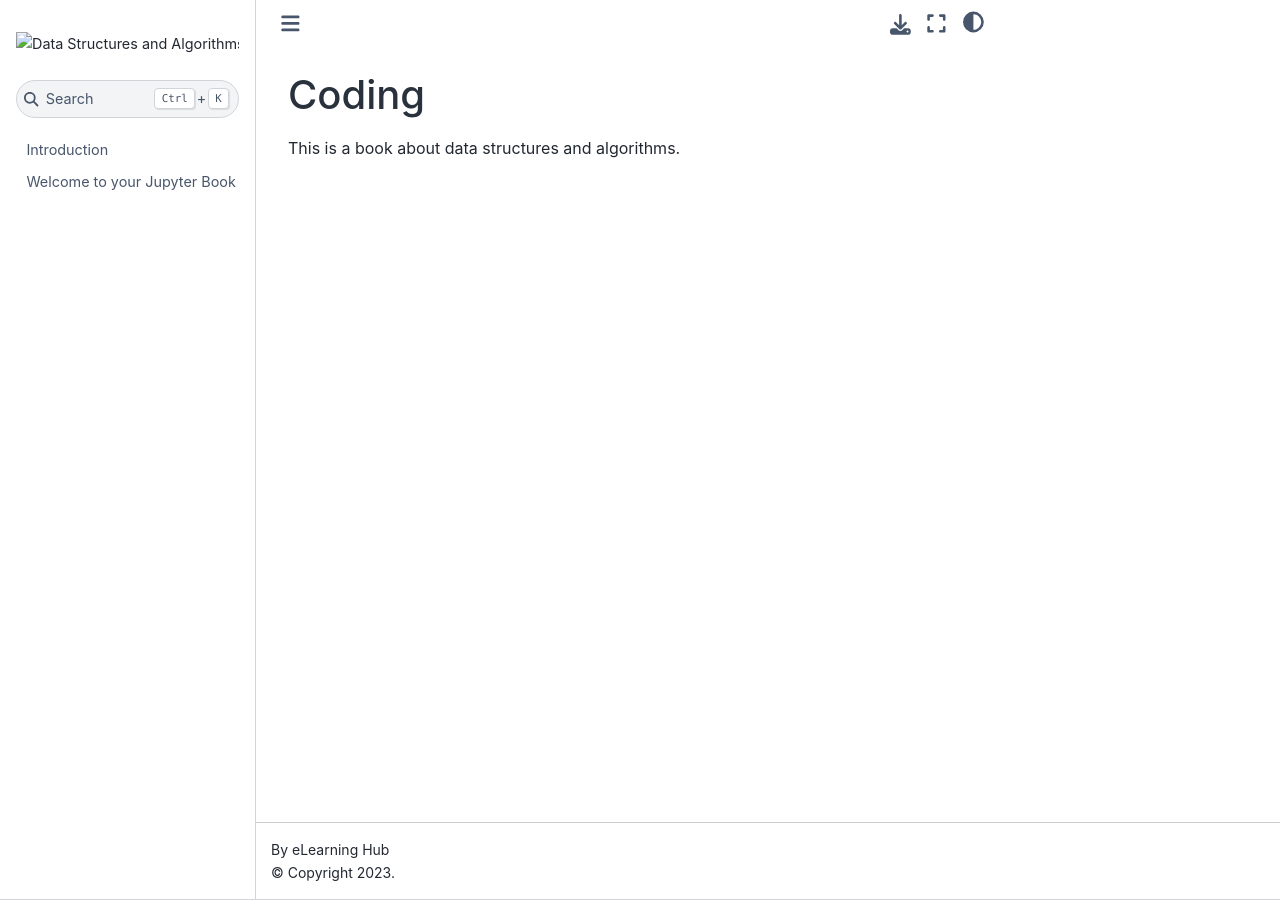
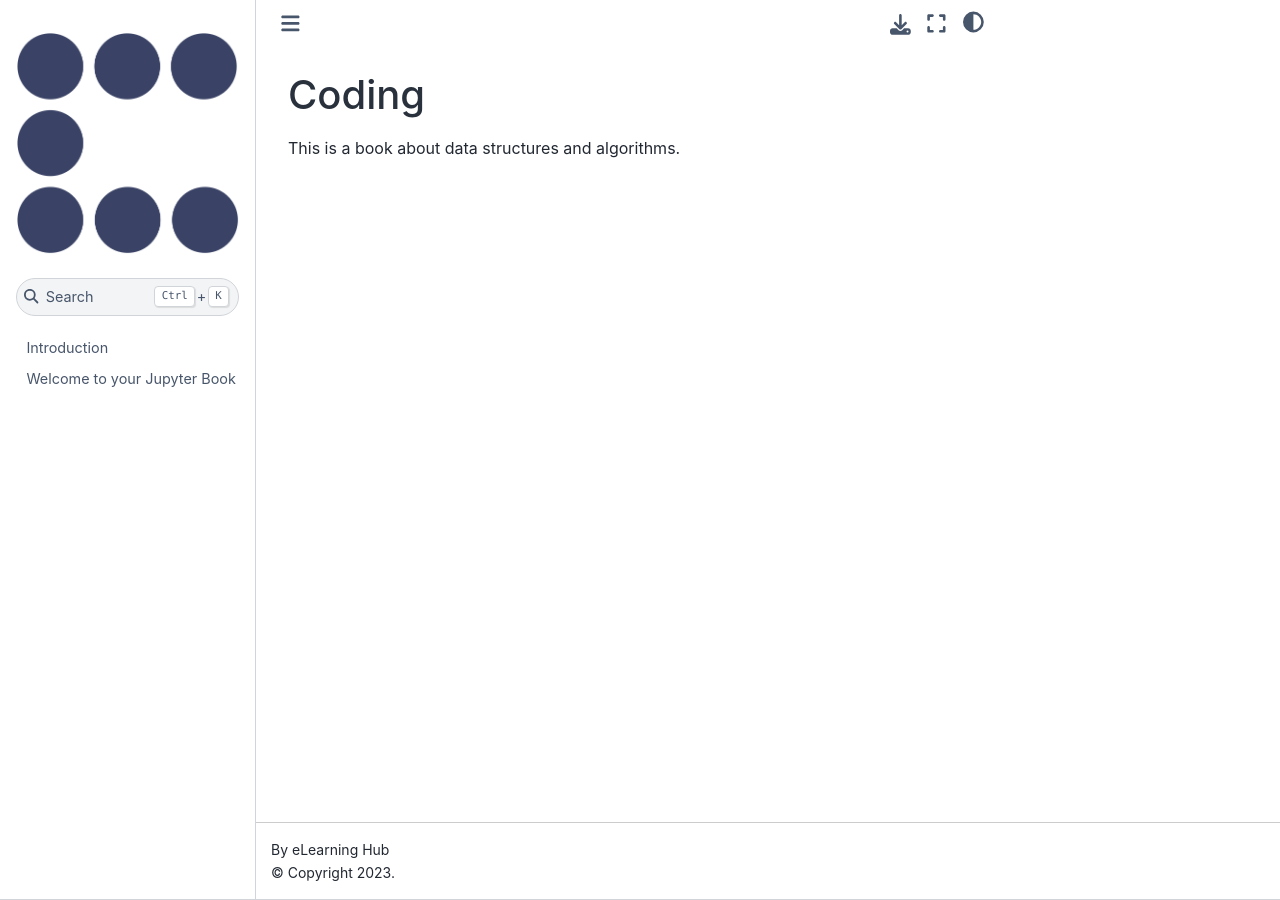
Before and after one commit to eLearningHub/Coding-Book, a Jupyter Book: the page built from README.md, in a window 1280 px wide. Built offline with Jupyter Book 1.0.4 settings and Sphinx 7.4.7 and the Sphinx Book theme 1.1.4, drawn with Linux system fonts in a browser that asks for light colours.

Commit message:
Collegica

```diff
--- a/_config.yml
+++ b/_config.yml
@@ -1,7 +1,7 @@
 # In _config.yml
 title: Data Structures and Algorithms
 author: eLearning Hub
-logo: logo.png
+logo: images/Collegica.png
 execute:
   execute_notebooks: force
 repository:
```
Also changed, not shown: images/Collegica.png (added), logo.png (deleted).
